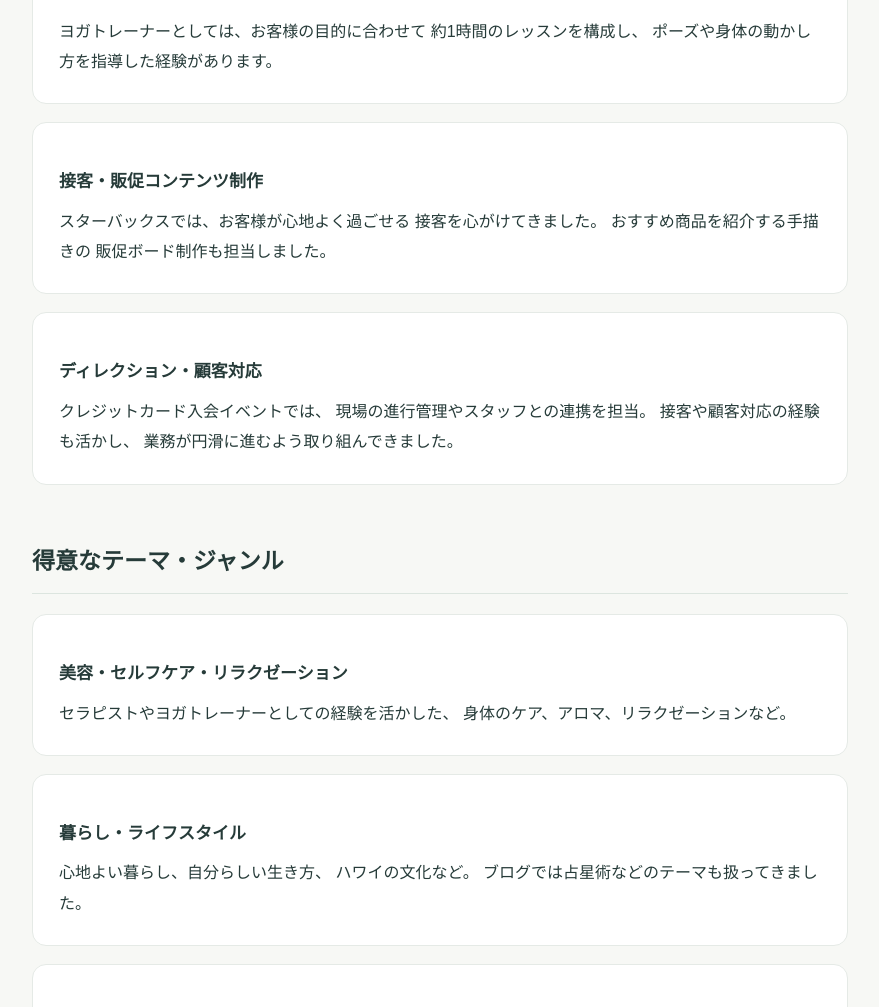
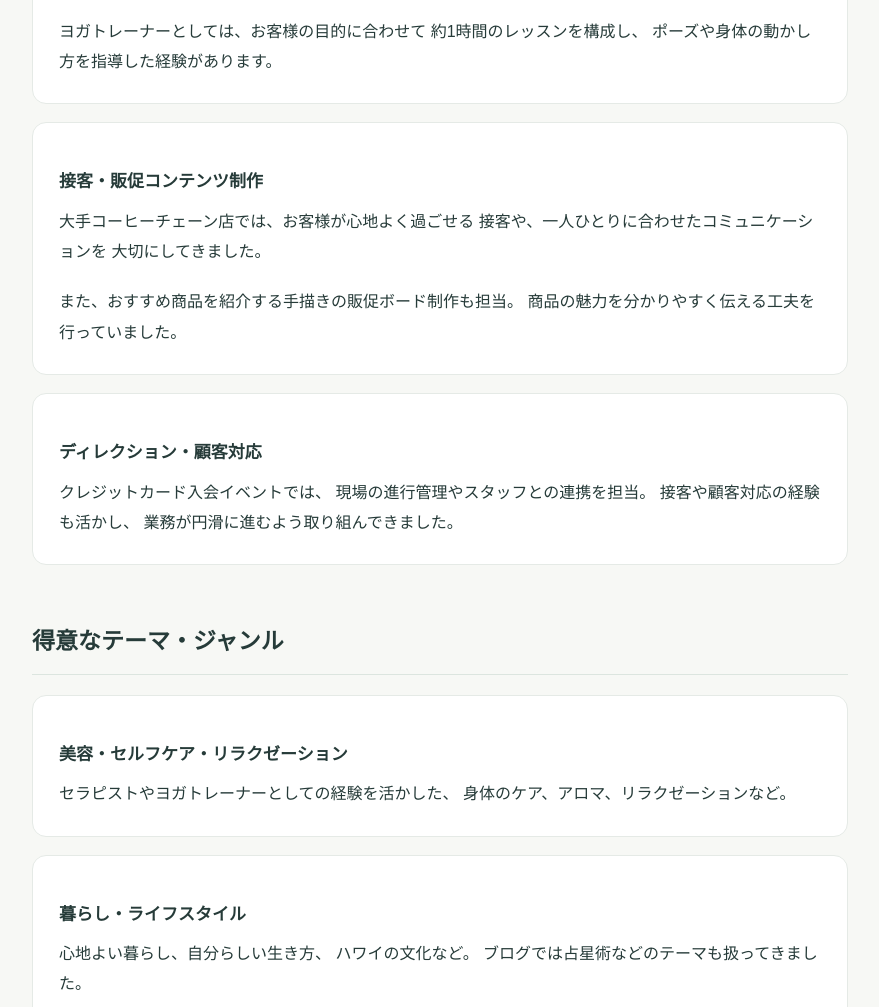
Before and after one commit to yayoi000309/pahu-creative, a plain HTML site: page profile/index.html in a window 1280 px wide. Shown: the part 1090-2097 px from the top of the page, without its empty margins (200-1079 px from the left). Drawn offline with Linux system fonts and the light colour scheme.

Commit message:
Revise customer service and promotional content
Updated the customer service and promotional content section to enhance clarity and detail.

```diff
--- a/profile/index.html
+++ b/profile/index.html
@@ -134,15 +134,18 @@
         </p>
       </div>
 
-      <div class="panel">
-        <h3>接客・販促コンテンツ制作</h3>
-        <p>
-          スターバックスでは、お客様が心地よく過ごせる
-          接客を心がけてきました。
-          おすすめ商品を紹介する手描きの
-          販促ボード制作も担当しました。
-        </p>
-      </div>
+<div class="panel">
+  <h3>接客・販促コンテンツ制作</h3>
+  <p>
+    大手コーヒーチェーン店では、お客様が心地よく過ごせる
+    接客や、一人ひとりに合わせたコミュニケーションを
+    大切にしてきました。
+  </p>
+  <p>
+    また、おすすめ商品を紹介する手描きの販促ボード制作も担当。
+    商品の魅力を分かりやすく伝える工夫を行っていました。
+  </p>
+</div>
 
       <div class="panel">
         <h3>ディレクション・顧客対応</h3>
```
